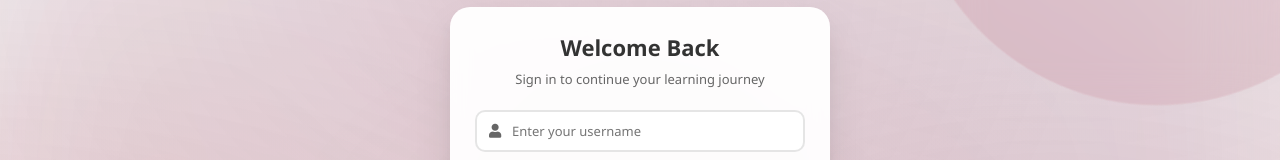
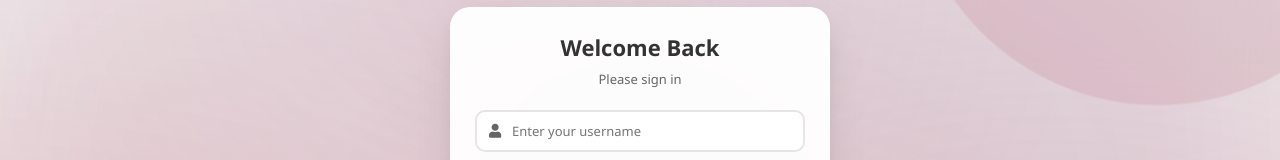
Before and after one commit to EstherC991/studybuddy, a plain HTML site: page index.html in a window 1280 px wide. Shown: the part 163-323 px from the top of the page. Drawn offline with Linux system fonts and the light colour scheme.

Commit message:
Update index.html

```diff
--- a/index.html
+++ b/index.html
@@ -31,7 +31,7 @@
         <div class="login-container">
             <div class="form-header">
                 <h2>Welcome Back</h2>
-                <p class="subtitle">Sign in to continue your learning journey</p>
+                <p class="subtitle">Please sign in </p>
             </div>
 
             <form id="loginForm">
```
